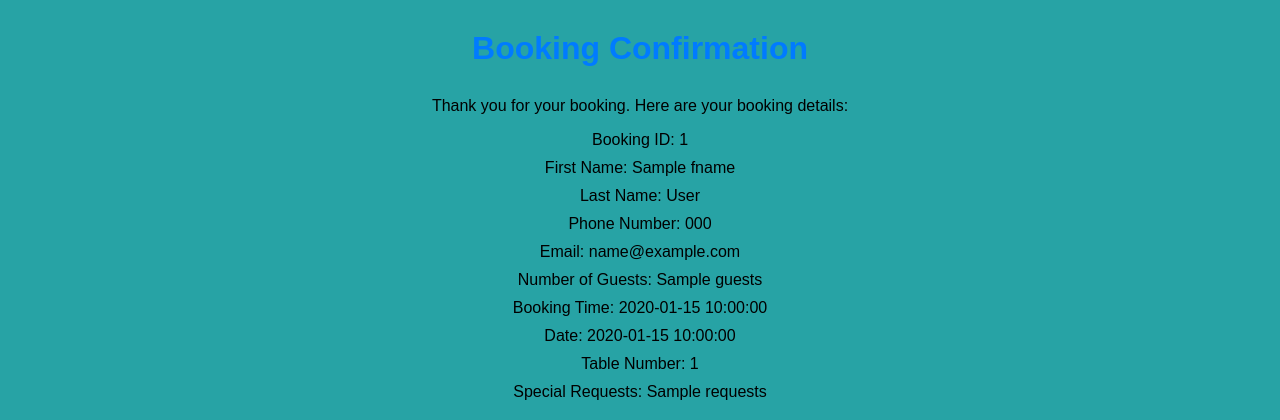
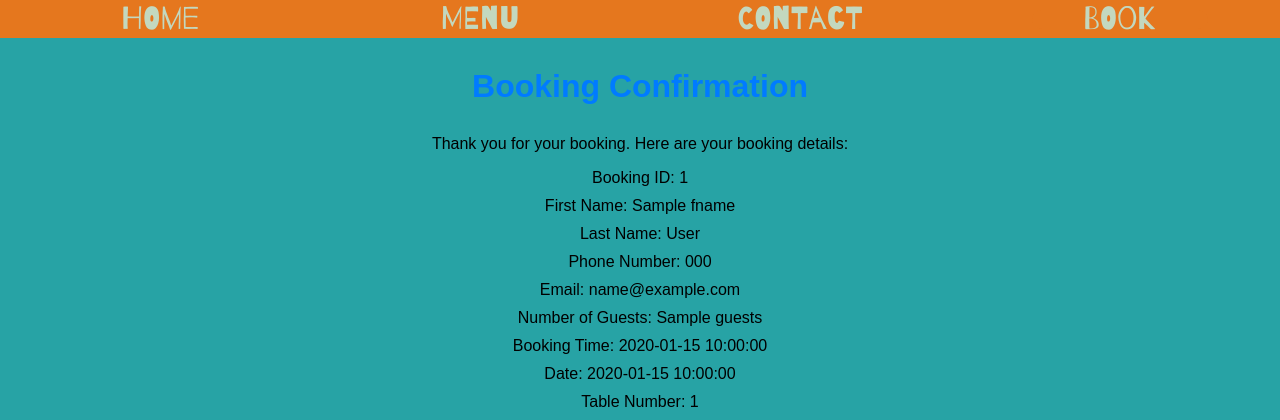
Before and after one commit to hermionelamb/Nopalito, a Flask app: template src/nopalito_flask/templates/confirmation.html in a window 1280 px wide. Shown: the top 420 px of the page. Run offline with Flask 3, Linux system fonts and the light colour scheme; the template is opened without the code that fills it: most values are stand-ins (such as "Sample title", 1, 10 or a date in 2020); some libraries are stand-ins or nearby versions.

Commit message:
Add files via upload

```diff
--- a/src/nopalito_flask/templates/confirmation.html
+++ b/src/nopalito_flask/templates/confirmation.html
@@ -4,6 +4,25 @@
     <link rel="stylesheet" href="{{url_for('static', filename='booking.css')}}">
 </head>
 <body>
+    <div class = 'a'>
+        <!-- button for home page -->
+        <div class = 'buttond'>
+            <button class = 'button font_logo ' ><a href="{{ url_for('index') }}"> HOME </a></button>
+        </div>
+        <!-- button for menu page -->
+       <div class = 'buttona'>
+            <button class = 'button font_logo ' ><a href="{{ url_for('menu') }}"> MENU </a></button>
+       </div>
+       <!-- button for contact page -->
+       <div class = buttonc>
+            <button class = 'button font_logo'> <a href="{{ url_for('contact') }}"> CONTACT </a> </button>
+       </div>
+       <div class = buttone>
+        <button class = 'button font_logo'> <a href="{{ url_for('booking') }}"> BOOK </a> </button>
+      </div>
+
+    </div>
+    <link rel="stylesheet"type='text/css' href="{{url_for('static', filename='index.css')}}">
     <h1>Booking Confirmation</h1>
     <p>Thank you for your booking. Here are your booking details:</p>
     <ul>
```
